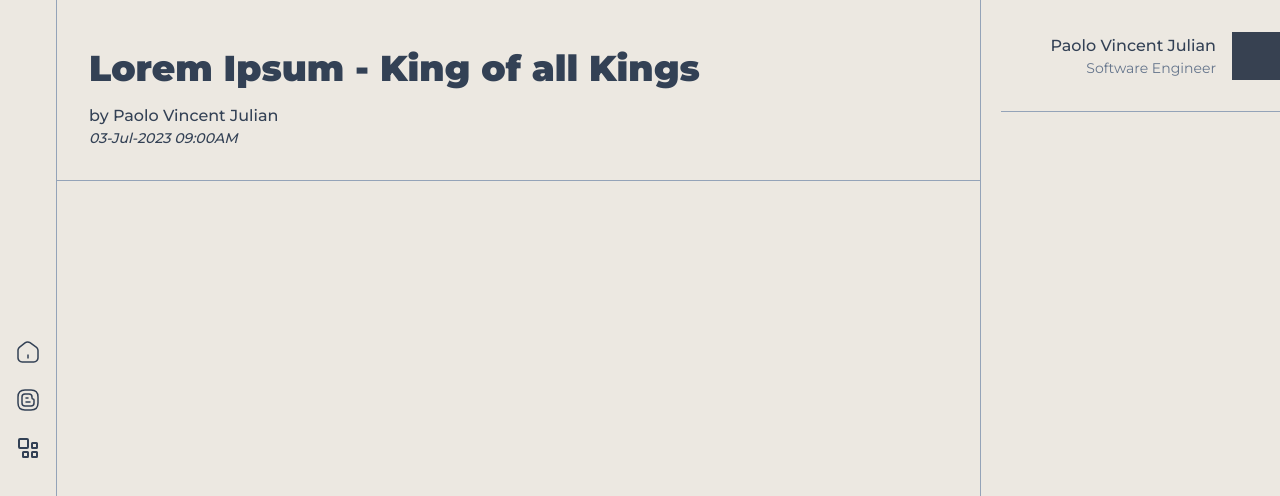
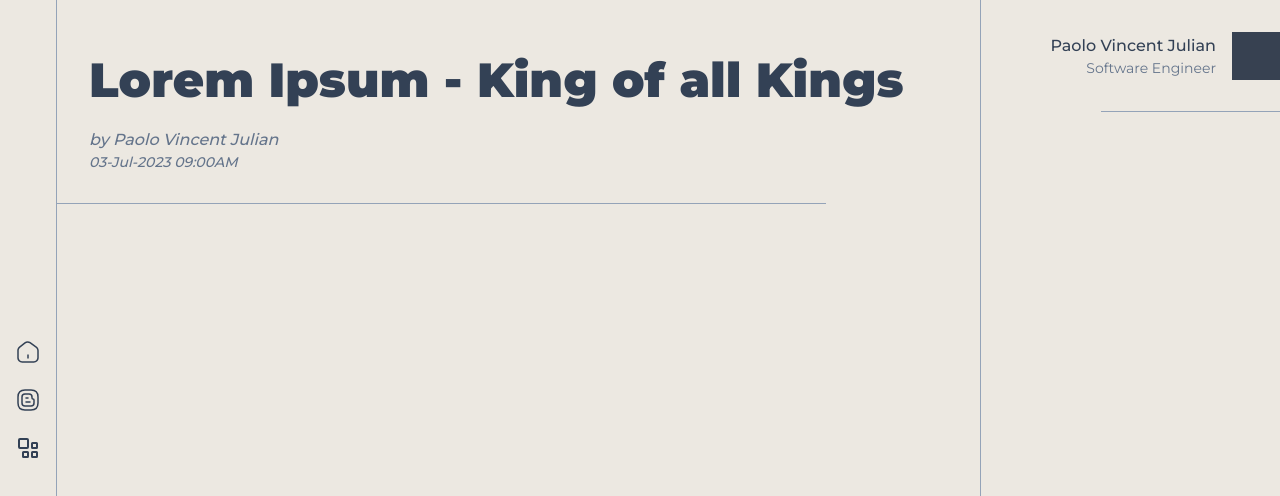
Before and after one commit to jhonnapy/jhonnagines, a Next.js app: page /blogs/lorem-ipsum in a window 1280 px wide. Shown: the top 496 px of the page. Built offline with nearby package versions, Linux system fonts and the light colour scheme.

Commit message:
fix: Blog layout

```diff
--- a/package.json
+++ b/package.json
@@ -3,7 +3,7 @@
   "version": "0.1.0",
   "private": true,
   "scripts": {
-    "dev": "next dev",
+    "dev": "NODE_OPTIONS='--trace-warnings --inspect' next dev",
     "build": "next build",
     "start": "next start",
     "lint": "next lint"
--- a/src/app/blogs/[slug]/page.tsx
+++ b/src/app/blogs/[slug]/page.tsx
@@ -8,12 +8,18 @@ export type BlogDetailsProps = {
 const BlogDetails: FunctionComponent<BlogDetailsProps> = (props) => {
   return (
     <Stack className=''>
-      <div className='p-8 border-b border-slate-400'>
-        <h1 className='font-black text-4xl leading-loose'>
+      <div className='p-8 relative'>
+        {/* border */}
+        <div className='absolute bottom-0 left-0 w-5/6 border-b border-slate-400'></div>
+        <h1 className='font-black text-5xl leading-loose'>
           Lorem Ipsum - King of all Kings
         </h1>
-        <h2 className='font-medium itelic'>by Paolo Vincent Julian</h2>
-        <h2 className='font-medium text-sm italic'>03-Jul-2023 09:00AM</h2>
+        <h2 className='font-medium text-slate-500 italic'>
+          by Paolo Vincent Julian
+        </h2>
+        <h2 className='font-medium text-slate-500 text-sm italic'>
+          03-Jul-2023 09:00AM
+        </h2>
       </div>
     </Stack>
   );
--- a/src/app/blogs/_components/nav-icon-btn.tsx
+++ b/src/app/blogs/_components/nav-icon-btn.tsx
@@ -20,8 +20,8 @@ const NavIconButton: FunctionComponent<NavIconButtonProps> = ({
         <div className='group-active:scale-90'>{children}</div>
         <div
           className={classNames(
-            'absolute ml-1 left-full transition-opacity -translate-y-1/2 top-1/2 px-4 py-2 bg-gray-800/95 text-gray-50 rounded-lg',
-            'opacity-0 group-hover:opacity-100',
+            'absolute ml-1 left-full transition-opacity -translate-y-1/2 top-1/2 px-4 py-2 bg-gray-800/70 text-gray-50',
+            'opacity-0 group-hover:opacity-100 z-30',
             'pointer-events-none select-none'
           )}
         >
--- a/src/app/blogs/layout.tsx
+++ b/src/app/blogs/layout.tsx
@@ -30,7 +30,7 @@ export default function PortfolioLayout({
         )}
       >
         <Row>
-          <aside className='sticky top-0 left-0 h-screen border-r border-slate-400'>
+          <aside className='sticky top-0 left-0 h-screen border-r border-slate-400 z-30'>
             <nav className='flex flex-col space-y-2 justify-center h-full p-2'>
               <NavIconButton name='Home'>
                 <HomeIcon className='text-slate-700' />
@@ -47,7 +47,7 @@ export default function PortfolioLayout({
           <div className='hidden lg:block w-[300px] h-screen sticky top-0 right-0 border-l border-slate-400'>
             <Stack>
               <div className='py-8 relative'>
-                <div className='w-full absolute -right-5 bottom-0 border-b border-b-slate-400'></div>
+                <div className='w-3/5 absolute right-0 bottom-0 border-b border-b-slate-400'></div>
                 <Row className='justify-end items-center space-x-4'>
                   <Stack className='items-end'>
                     <h4 className='font-medium'>Paolo Vincent Julian</h4>
--- a/src/app/layout.tsx
+++ b/src/app/layout.tsx
@@ -1,8 +1,8 @@
 import './globals.css';
 import type { Metadata } from 'next';
-import { Inter } from 'next/font/google';
+import { Montserrat } from 'next/font/google';
 
-const inter = Inter({ subsets: ['latin'] });
+const font = Montserrat({ subsets: ['latin'] });
 
 export const metadata: Metadata = {
   title: 'Create Next App',
@@ -16,7 +16,7 @@ export default function RootLayout({
 }) {
   return (
     <html lang='en'>
-      <body className={inter.className}>{children}</body>
+      <body className={font.className}>{children}</body>
     </html>
   );
 }
```
